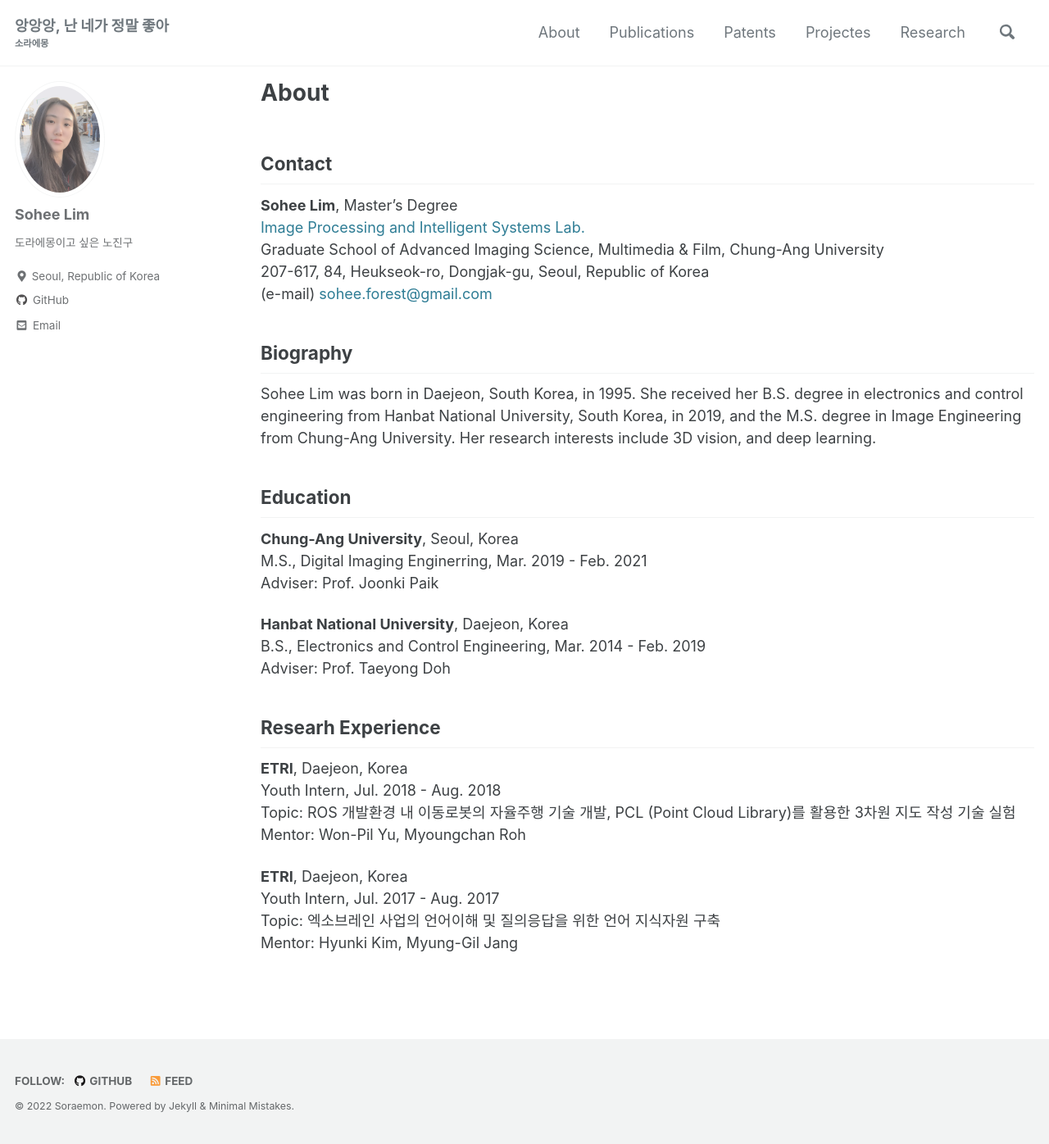
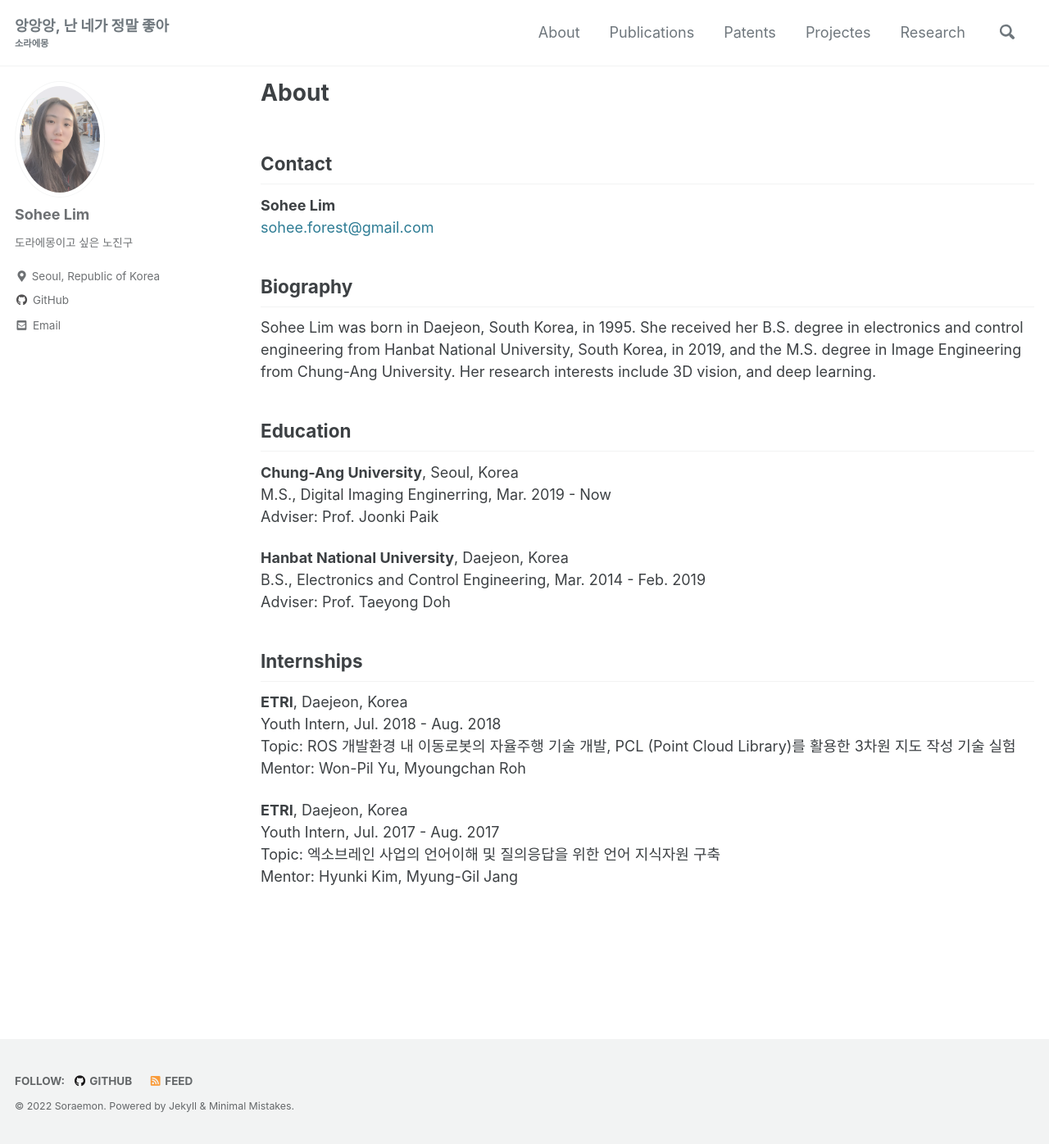
Before and after one commit to sohee-zoe/sohee-zoe.github.io, a Jekyll site: the page built from _pages/about.md, in a window 1280 px wide and 1396 px high. Shown: the whole window at 82% size. Built offline with Jekyll 4.4.1, drawn with Linux system fonts in a browser that asks for light colours; cached includes are drawn as plain includes.

Commit message:
Update about.md

```diff
--- a/_pages/about.md
+++ b/_pages/about.md
@@ -4,13 +4,19 @@ permalink: /about/
 layout: single
 ---
 
+
+
 ## Contact
+**Sohee Lim**
+<sohee.forest@gmail.com>
 
-**Sohee Lim**, Master's Degree
+
+<!-- **Sohee Lim**, Master's Degree
 [Image Processing and Intelligent Systems Lab.](http://ipis.cau.ac.kr/)
 Graduate School of Advanced Imaging Science, Multimedia & Film, Chung-Ang University
 207-617, 84, Heukseok-ro, Dongjak-gu, Seoul, Republic of Korea
-(e-mail) <sohee.forest@gmail.com>
+(e-mail) <sohee@ipis.cau.ac.kr>
+<sohee.forest@gmail.com>   -->
 
 
 
@@ -26,9 +32,8 @@ Sohee Lim was born in Daejeon, South Korea, in 1995. She received her B.S. degre
 
 ## Education
 **Chung-Ang University**, Seoul, Korea
-M.S., Digital Imaging Enginerring, Mar. 2019 - Feb. 2021
+M.S., Digital Imaging Enginerring, Mar. 2019 - Now
 Adviser: Prof. Joonki Paik
-
 
 **Hanbat National University**, Daejeon, Korea
 B.S., Electronics and Control Engineering, Mar. 2014 - Feb. 2019
@@ -38,7 +43,8 @@ Adviser: Prof. Taeyong Doh
 
 
 
-## Researh Experience
+<!-- ## Research Experience -->
+## Internships
 **ETRI**, Daejeon, Korea
 Youth Intern, Jul. 2018 - Aug. 2018
 Topic: ROS 개발환경 내 이동로봇의 자율주행 기술 개발, PCL (Point Cloud Library)를 활용한 3차원 지도 작성 기술 실험
```
